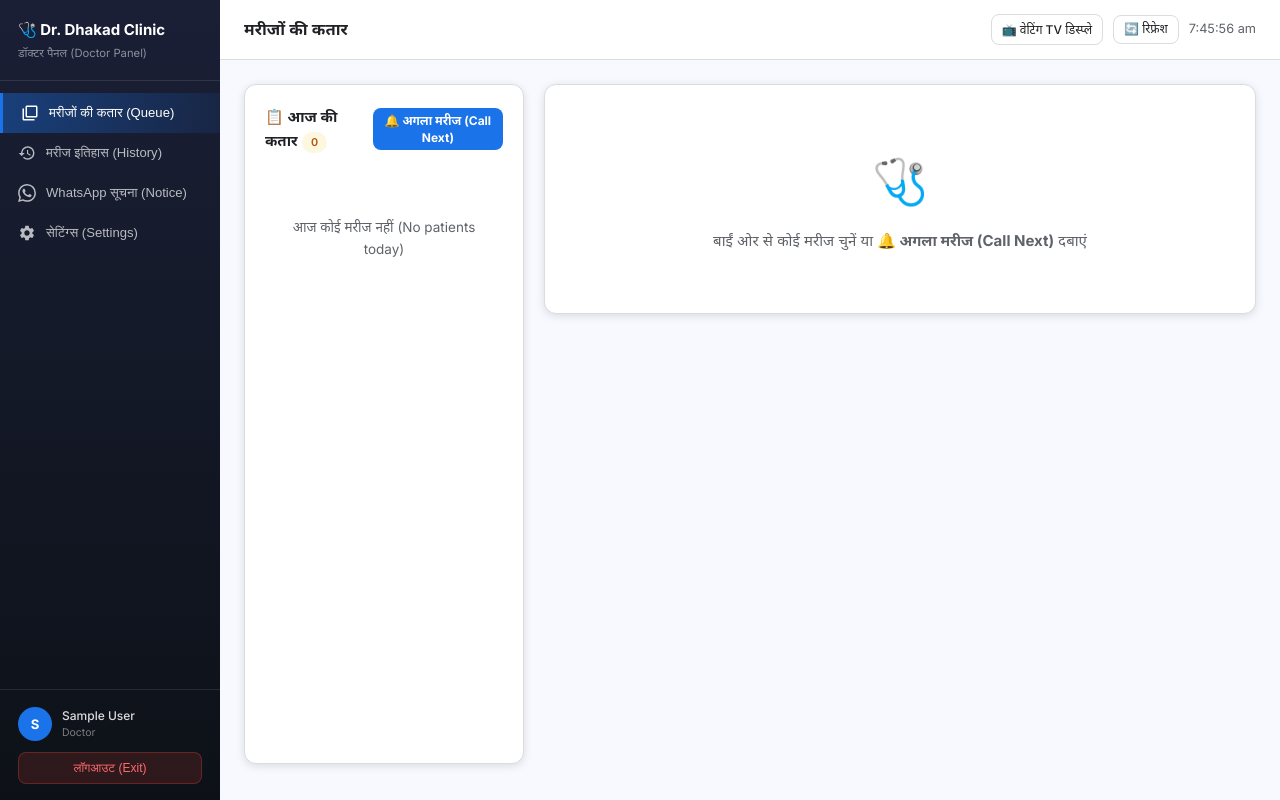
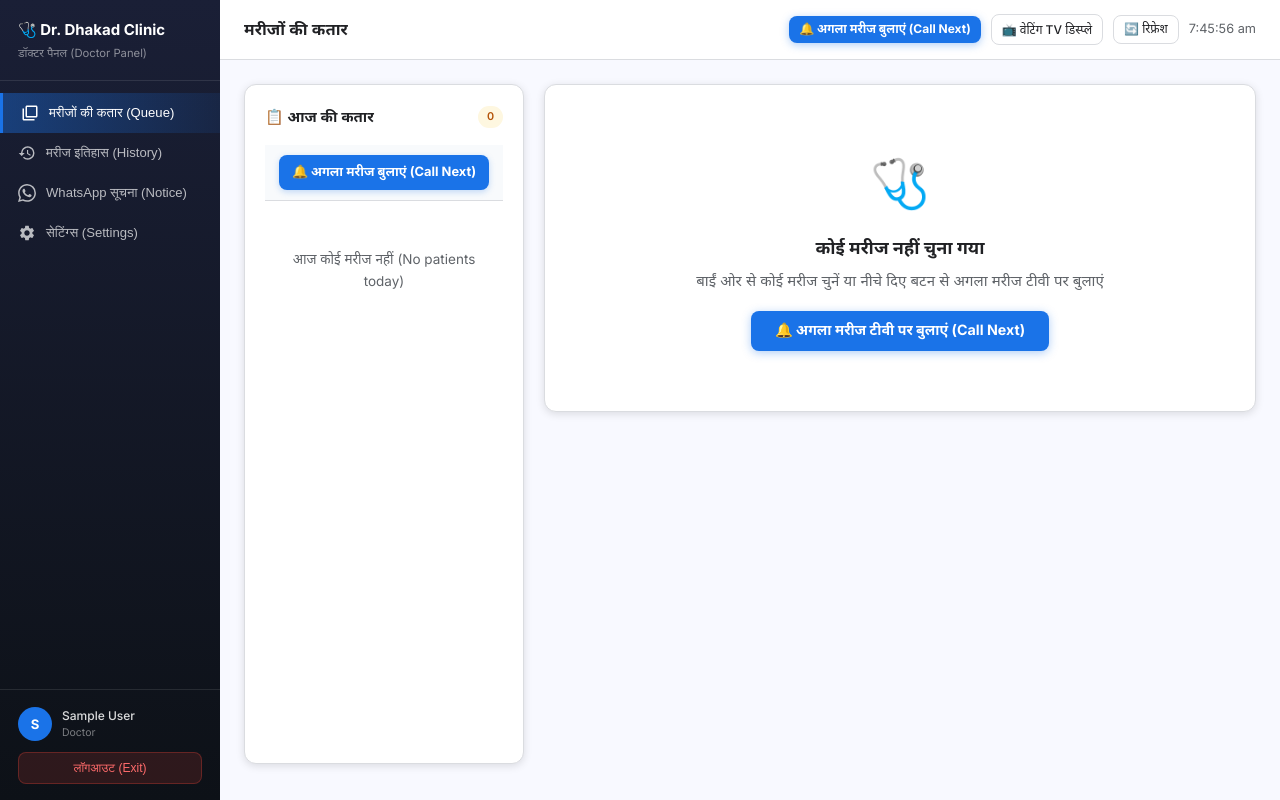
Before and after one commit to schoolus1/dr-dhakad-clinic, a Flask app: page /doctor in a window 1280 px wide. Run offline with Flask 3, Linux system fonts and the light colour scheme; the visitor is signed in with stand-in values (Sample User, id 1); data comes from the database, SQL or seed files in the repository; data that the repository does not hold is empty.

Commit message:
Reposition Call Next button to topbar, dedicated queue action bar, and empty state

```diff
--- a/templates/doctor.html
+++ b/templates/doctor.html
@@ -59,6 +59,9 @@
         <span class="topbar-title" id="pageTitle">मरीजों की कतार</span>
       </div>
       <div class="topbar-actions">
+        <button type="button" class="btn btn-sm btn-primary" onclick="callNextPatient()" style="font-weight:700;display:inline-flex;align-items:center;gap:6px;box-shadow:0 2px 8px rgba(26,115,232,0.35);">
+          🔔 अगला मरीज बुलाएं (Call Next)
+        </button>
         <a href="/tv" target="_blank" class="btn btn-sm btn-outline" style="text-decoration:none;display:inline-flex;align-items:center;gap:4px;">📺 वेटिंग TV डिस्प्ले</a>
         <button class="btn btn-sm btn-outline" onclick="loadQueue()">🔄 रिफ्रेश</button>
         <span id="clock" style="font-size:0.85rem;color:#5f6368;"></span>
@@ -73,13 +76,13 @@
           <!-- Left: Queue list -->
           <div>
             <div class="card" style="height:calc(100vh - 120px);overflow-y:auto;">
-              <div class="card-header d-flex justify-between align-center">
-                <div>
-                  <span class="card-title">📋 आज की कतार</span>
-                  <span id="queueCount" class="badge badge-waiting">0</span>
-                </div>
-                <button type="button" class="btn btn-sm btn-primary" onclick="callNextPatient()" style="font-weight:700;" title="कतार से अगला मरीज टीवी पर बुलाएं">
-                  🔔 अगला मरीज (Call Next)
+              <div class="card-header">
+                <span class="card-title">📋 आज की कतार</span>
+                <span id="queueCount" class="badge badge-waiting">0</span>
+              </div>
+              <div style="padding: 10px 14px; border-bottom: 1px solid var(--border); background: #f8fafc;">
+                <button type="button" class="btn btn-primary" onclick="callNextPatient()" style="width:100%; justify-content:center; font-weight:700; padding:9px 12px; font-size:0.86rem; box-shadow:0 2px 6px rgba(26,115,232,0.25);" title="कतार से अगला मरीज टीवी पर बुलाएं">
+                  🔔 अगला मरीज बुलाएं (Call Next)
                 </button>
               </div>
               <div id="queueList">
@@ -90,8 +93,12 @@
           <!-- Right: Visit form -->
           <div>
             <div id="visitPlaceholder" class="card" style="text-align:center;padding:60px 20px;">
-              <div style="font-size:3rem;margin-bottom:12px;">🩺</div>
-              <p style="color:var(--text2);">बाईं ओर से कोई मरीज चुनें या <strong>🔔 अगला मरीज (Call Next)</strong> दबाएं</p>
+              <div style="font-size:3.2rem;margin-bottom:12px;">🩺</div>
+              <h3 style="color:var(--text);margin-bottom:6px;font-size:1.2rem;">कोई मरीज नहीं चुना गया</h3>
+              <p style="color:var(--text2);margin-bottom:18px;">बाईं ओर से कोई मरीज चुनें या नीचे दिए बटन से अगला मरीज टीवी पर बुलाएं</p>
+              <button type="button" class="btn btn-primary btn-lg" onclick="callNextPatient()" style="padding:10px 24px; font-weight:700; font-size:0.95rem; box-shadow:0 2px 10px rgba(26,115,232,0.35);">
+                🔔 अगला मरीज टीवी पर बुलाएं (Call Next)
+              </button>
             </div>
             <div id="visitForm" style="display:none;">
               <div class="card mb-2">
```
